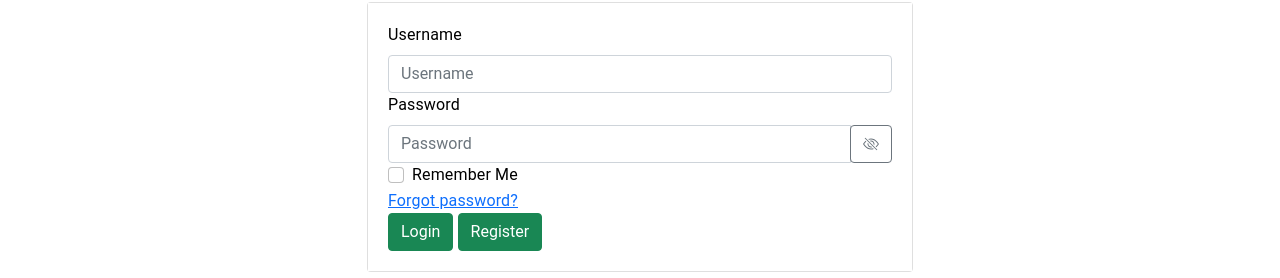
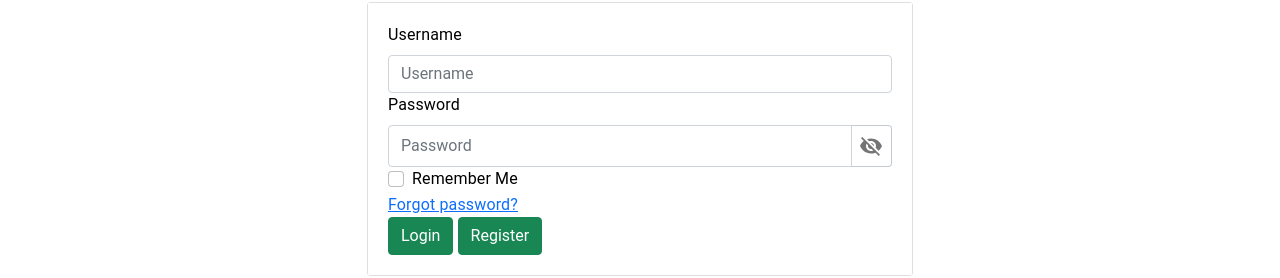
Before and after one commit to sktt2/WasteAway, a React (Create React App) app in the folder frontend-react/: page /login in a window 1280 px wide. Shown: the part 103-381 px from the top of the page. Built offline with nearby package versions, Linux system fonts and the light colour scheme; no server answers.

Commit message:
change path for fe services to use env instead. refactored login show/hide password logic and design. updated backend cors path

```diff
--- a/frontend-react/src/pages/Login.js
+++ b/frontend-react/src/pages/Login.js
@@ -5,7 +5,9 @@ import Form from "react-bootstrap/Form"
 import Button from "react-bootstrap/Button"
 import Alert from "react-bootstrap/Alert"
 import AuthService from "../services/AuthService"
-
+import VisibilityIcon from "@mui/icons-material/Visibility"
+import VisibilityOffIcon from "@mui/icons-material/VisibilityOff"
+import IconButton from "@mui/material/IconButton"
 // Import CSS styling
 import styles from "../styles/ComponentStyle.module.css"
 import StorageHelper from "../services/StorageHelper"
@@ -14,7 +16,7 @@ class Login extends Component {
     constructor(props) {
         super(props)
         this.state = {
-            showpassword: "password",
+            showpassword: false,
             isrememberme: false,
             errormessage: "",
             messageDisplay: false,
@@ -22,7 +24,7 @@ class Login extends Component {
         }
         this.validateInputs = this.validateInputs.bind(this)
         this.loginClicked = this.loginClicked.bind(this)
-        this.showPasswordClicked = this.showPasswordClicked.bind(this)
+        this.toggleShowPassword = this.toggleShowPassword.bind(this)
     }
 
     componentDidMount() {
@@ -71,12 +73,8 @@ class Login extends Component {
             })
     }
 
-    showPasswordClicked = () => {
-        if (this.state.showpassword === "password") {
-            this.setState({ showpassword: "text" })
-        } else {
-            this.setState({ showpassword: "password" })
-        }
+    toggleShowPassword = () => {
+        this.setState({ showpassword: !this.state.showpassword })
     }
 
     isRememberMeClicked = () => {
@@ -126,7 +124,7 @@ class Login extends Component {
                                     <Form.Label htmlFor="password-input">Password</Form.Label>
                                     <div className="input-group">
                                         <Form.Control
-                                            type={this.state.showpassword}
+                                            type={this.state.showpassword ? "text" : "password"}
                                             id="password-input"
                                             required
                                             value={this.state.password || ""}
@@ -136,35 +134,20 @@ class Login extends Component {
                                             placeholder="Password"
                                         />
                                         <div className="input-group-append">
-                                            <Button
-                                                className="btn bg-transparent btn-outline-secondary"
-                                                type="button"
-                                                onClick={this.showPasswordClicked}>
-                                                {this.state.showpassword === "password" ? (
-                                                    <svg
-                                                        xmlns="http://www.w3.org/2000/svg"
-                                                        width="16"
-                                                        height="16"
-                                                        fill="currentColor"
-                                                        className="bi bi-eye-slash"
-                                                        viewBox="0 0 16 16">
-                                                        <path d="M13.359 11.238C15.06 9.72 16 8 16 8s-3-5.5-8-5.5a7.028 7.028 0 0 0-2.79.588l.77.771A5.944 5.944 0 0 1 8 3.5c2.12 0 3.879 1.168 5.168 2.457A13.134 13.134 0 0 1 14.828 8c-.058.087-.122.183-.195.288-.335.48-.83 1.12-1.465 1.755-.165.165-.337.328-.517.486l.708.709z" />
-                                                        <path d="M11.297 9.176a3.5 3.5 0 0 0-4.474-4.474l.823.823a2.5 2.5 0 0 1 2.829 2.829l.822.822zm-2.943 1.299.822.822a3.5 3.5 0 0 1-4.474-4.474l.823.823a2.5 2.5 0 0 0 2.829 2.829z" />
-                                                        <path d="M3.35 5.47c-.18.16-.353.322-.518.487A13.134 13.134 0 0 0 1.172 8l.195.288c.335.48.83 1.12 1.465 1.755C4.121 11.332 5.881 12.5 8 12.5c.716 0 1.39-.133 2.02-.36l.77.772A7.029 7.029 0 0 1 8 13.5C3 13.5 0 8 0 8s.939-1.721 2.641-3.238l.708.709zm10.296 8.884-12-12 .708-.708 12 12-.708.708z" />
-                                                    </svg>
+                                            <IconButton
+                                                aria-label="showpassword"
+                                                onClick={() => this.toggleShowPassword()}
+                                                sx={{
+                                                    borderRadius: "0px 4px 4px 0px",
+                                                    border: "1px solid rgba(195,202,210)",
+                                                    borderWidth: "1px 1px 1px 0px",
+                                                }}>
+                                                {this.state.showpassword ? (
+                                                    <VisibilityIcon />
                                                 ) : (
-                                                    <svg
-                                                        xmlns="http://www.w3.org/2000/svg"
-                                                        width="16"
-                                                        height="16"
-                                                        fill="currentColor"
-                                                        className="bi bi-eye"
-                                                        viewBox="0 0 16 16">
-                                                        <path d="M16 8s-3-5.5-8-5.5S0 8 0 8s3 5.5 8 5.5S16 8 16 8zM1.173 8a13.133 13.133 0 0 1 1.66-2.043C4.12 4.668 5.88 3.5 8 3.5c2.12 0 3.879 1.168 5.168 2.457A13.133 13.133 0 0 1 14.828 8c-.058.087-.122.183-.195.288-.335.48-.83 1.12-1.465 1.755C11.879 11.332 10.119 12.5 8 12.5c-2.12 0-3.879-1.168-5.168-2.457A13.134 13.134 0 0 1 1.172 8z" />
-                                                        <path d="M8 5.5a2.5 2.5 0 1 0 0 5 2.5 2.5 0 0 0 0-5zM4.5 8a3.5 3.5 0 1 1 7 0 3.5 3.5 0 0 1-7 0z" />
-                                                    </svg>
+                                                    <VisibilityOffIcon />
                                                 )}
-                                            </Button>
+                                            </IconButton>
                                         </div>
                                         <Form.Control.Feedback type="invalid">
                                             Enter a password.
--- a/frontend-react/src/services/AuthService.js
+++ b/frontend-react/src/services/AuthService.js
@@ -1,7 +1,7 @@
 import axios from "axios"
 import StorageHelper from "./StorageHelper"
 
-const API_URL = "http://localhost:8080/api/auth/"
+const API_URL = process.env.REACT_APP_API_URL + ":" + process.env.REACT_APP_API_PORT + "/api/auth/"
 
 class AuthService {
     signin(username, password) {
@@ -12,7 +12,7 @@ class AuthService {
                 password,
             },
             {
-                withCredentials: true,
+                "Access-Control-Allow-Origin": "*",
             }
         )
     }
--- a/frontend-react/src/services/ProductService.js
+++ b/frontend-react/src/services/ProductService.js
@@ -1,10 +1,7 @@
 import axios from "axios"
 
-const API_URL = "http://localhost:8080/api/products/"
-const config = {
-    headers: { "Content-Type": "application/json" },
-    withCredentials: true,
-}
+const API_URL =
+    process.env.REACT_APP_API_URL + ":" + process.env.REACT_APP_API_PORT + "/api/products/"
 
 class ProductService {
     async getProducts() {
--- a/frontend-react/src/services/UserService.js
+++ b/frontend-react/src/services/UserService.js
@@ -1,6 +1,6 @@
 import axios from "axios"
 
-const API_URL = "http://localhost:8080/api/users/"
+const API_URL = process.env.REACT_APP_API_URL + ":" + process.env.REACT_APP_API_PORT + "/api/users/"
 
 class UserService {
     async getUser(username) {
```
Also changed, not shown: frontend-react/src/components/Card.js (+14 -7 lines), frontend-react/src/services/BookService.js (deleted, +0 -45 lines), 2 other files (tests, documents, lock files or other folders).
